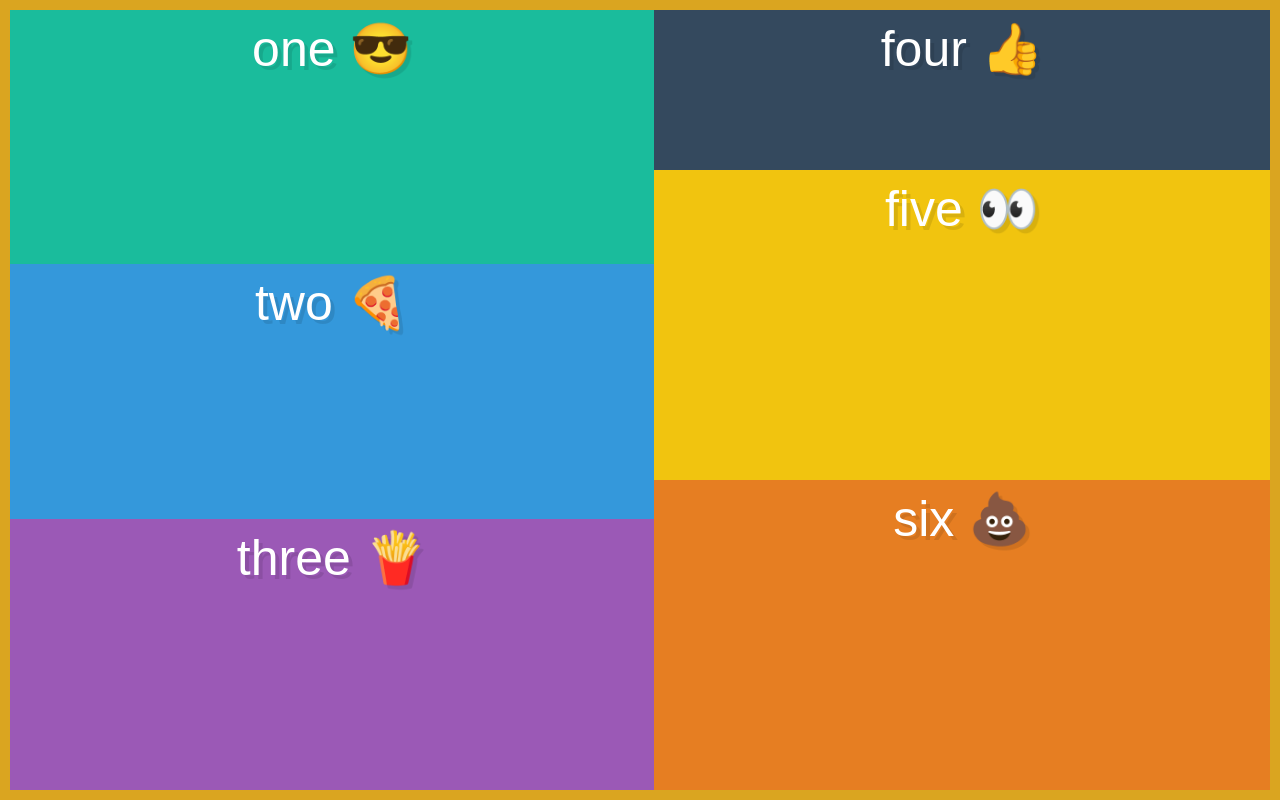
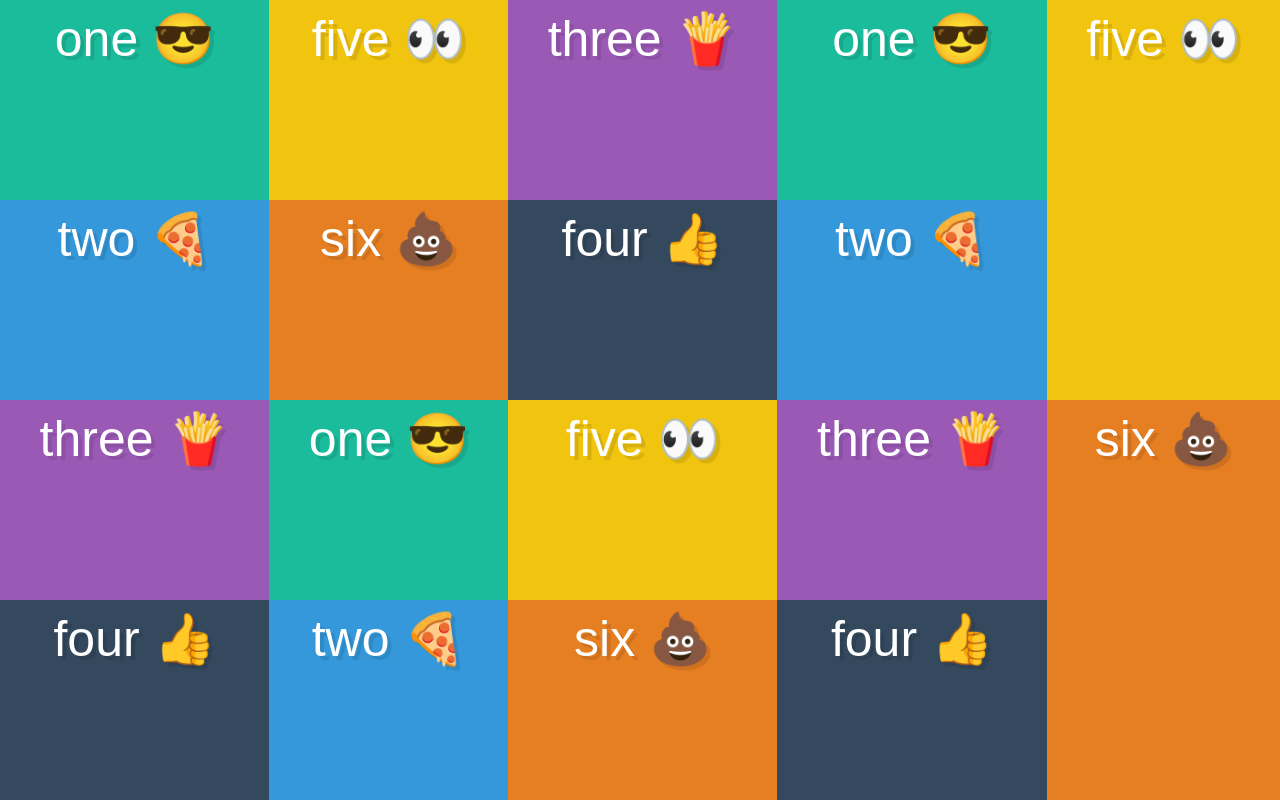
Before and after one commit to MarioPaju1991/What-The-Flexbox-master, a plain HTML site: page flex-wrapping-and-columns/index.html in a window 1280 px wide. Drawn offline with Linux system fonts and the light colour scheme.

Commit message:
Wrapping and Columns done

```diff
--- a/flex-wrapping-and-columns/index.html
+++ b/flex-wrapping-and-columns/index.html
@@ -14,6 +14,18 @@
     <div class="box box4">four 👍</div>
     <div class="box box5">five 👀</div>
     <div class="box box6">six 💩</div>
+    <div class="box box1">one 😎</div>
+    <div class="box box2">two 🍕</div>
+    <div class="box box3">three 🍟</div>
+    <div class="box box4">four 👍</div>
+    <div class="box box5">five 👀</div>
+    <div class="box box6">six 💩</div>
+    <div class="box box1">one 😎</div>
+    <div class="box box2">two 🍕</div>
+    <div class="box box3">three 🍟</div>
+    <div class="box box4">four 👍</div>
+    <div class="box box5">five 👀</div>
+    <div class="box box6">six 💩</div>
   </div>
 
 </body>
--- a/flex-wrapping-and-columns/style.css
+++ b/flex-wrapping-and-columns/style.css
@@ -32,21 +32,15 @@ input[type=reset],input[type=submit]{-webkit-appearance:button;cursor:pointer;}b
 .container {
   display:flex;
   flex-wrap:wrap;
-  flex-direction:column;
-  border:10px solid goldenrod;
-  height:100vh;
+  flex-direction: column;
+  height: 100vh;
 }
 
 .box {
-  flex-basis:250px;
-  flex-grow:1;
+  flex-basis: 200px;
+  flex-grow: 1;
 }
 
-
 .box3 {
-  flex-grow:5;
+  flex-grow: 5;
 }
-
-.box4 {
-  flex-basis:100px;
-}
```
